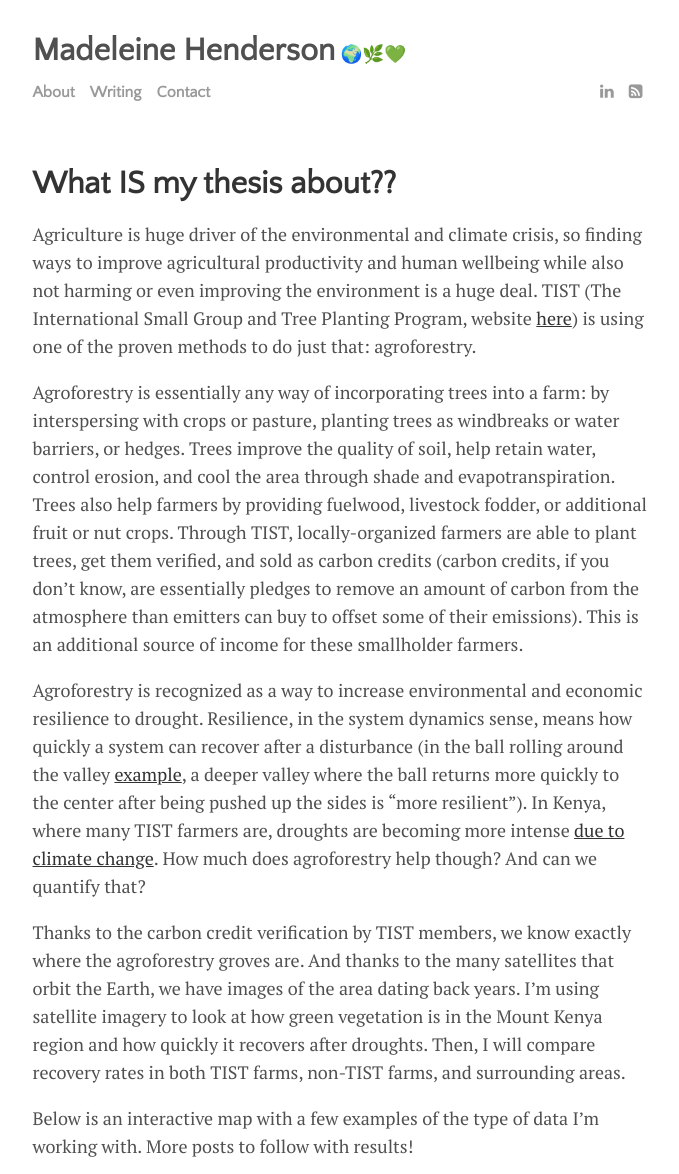
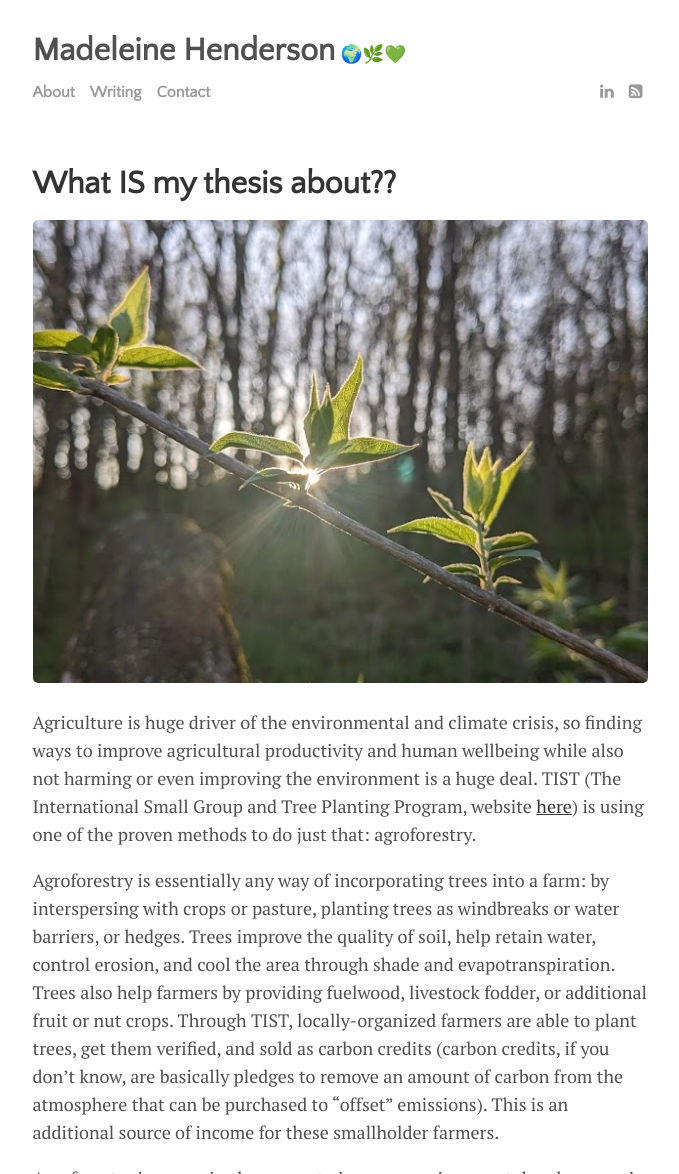
Before and after one commit to ml-henderson/ml-henderson.github.io, a Jekyll site: the page built from _posts/2023-07-29-thesis_intro.md, in a window 1280 px wide and 1400 px high, cut to the strip 0-1174 px from the top of the window. Shown: the whole strip, without its empty margins (300-979 px from the left). Built offline with Jekyll 4.4.1, drawn with Linux system fonts in a browser that asks for light colours; some of the changed text lies outside the part shown.

Commit message:
clarifying language and picture

```diff
--- a/_posts/2023-07-29-thesis_intro.md
+++ b/_posts/2023-07-29-thesis_intro.md
@@ -4,12 +4,12 @@ title: "What IS my thesis about??"
 author: "Madeleine Henderson"
 categories: journal
 tags: [tipping_points]
-# image: bonn_plenary.jpg
+image: spring.jpg
 ---
 
 Agriculture is huge driver of the environmental and climate crisis, so finding ways to improve agricultural productivity and human wellbeing while also not harming or even improving the environment is a huge deal. TIST (The International Small Group and Tree Planting Program, website [here](https://program.tist.org/)) is using one of the proven methods to do just that: agroforestry.
 
-Agroforestry is essentially any way of incorporating trees into a farm: by interspersing with crops or pasture, planting trees as windbreaks or water barriers, or hedges. Trees improve the quality of soil, help retain water, control erosion, and cool the area through shade and evapotranspiration. Trees also help farmers by providing fuelwood, livestock fodder, or additional fruit or nut crops. Through TIST, locally-organized farmers are able to plant trees, get them verified, and sold as carbon credits (carbon credits, if you don't know, are essentially pledges to remove an amount of carbon from the atmosphere than emitters can buy to offset some of their emissions). This is an additional source of income for these smallholder farmers.
+Agroforestry is essentially any way of incorporating trees into a farm: by interspersing with crops or pasture, planting trees as windbreaks or water barriers, or hedges. Trees improve the quality of soil, help retain water, control erosion, and cool the area through shade and evapotranspiration. Trees also help farmers by providing fuelwood, livestock fodder, or additional fruit or nut crops. Through TIST, locally-organized farmers are able to plant trees, get them verified, and sold as carbon credits (carbon credits, if you don't know, are basically pledges to remove an amount of carbon from the atmosphere that can be purchased to "offset" emissions). This is an additional source of income for these smallholder farmers.
 
 Agroforestry is recognized as a way to increase environmental and economic resilience to drought. Resilience, in the system dynamics sense, means how quickly a system can recover after a disturbance (in the ball rolling around the valley [example](https://ml-henderson.github.io/term1_week8), a deeper valley where the ball returns more quickly to the center after being pushed up the sides is "more resilient"). In Kenya, where many TIST farmers are, droughts are becoming more intense [due to climate change](https://www.worldweatherattribution.org/human-induced-climate-change-increased-drought-severity-in-southern-horn-of-africa/). How much does agroforestry help though? And can we quantify that?
 
@@ -17,5 +17,5 @@ Thanks to the carbon credit verification by TIST members, we know exactly where
 
 Below is an interactive map with a few examples of the type of data I'm working with. More posts to follow with results!
 
-<iframe src="assets\files\introductory_map.html" loading="lazy" style="width: 100%; height: 600px; border: 0px none;"></iframe>
-_A rudimentary map I've made with Python and Folium. NDVI from Google Earth Engine._
+<iframe src="assets\files\introductory_map.html" loading="lazy" style="width: 100%; height: 500px; border: 0px none;"></iframe>
+_A rudimentary map I've made with Python and Folium. NDVI from Google Earth Engine. (If it's not loading, try opening this page in a different browser.)_
```
Also changed, not shown: assets/img/spring.jpg (added).
